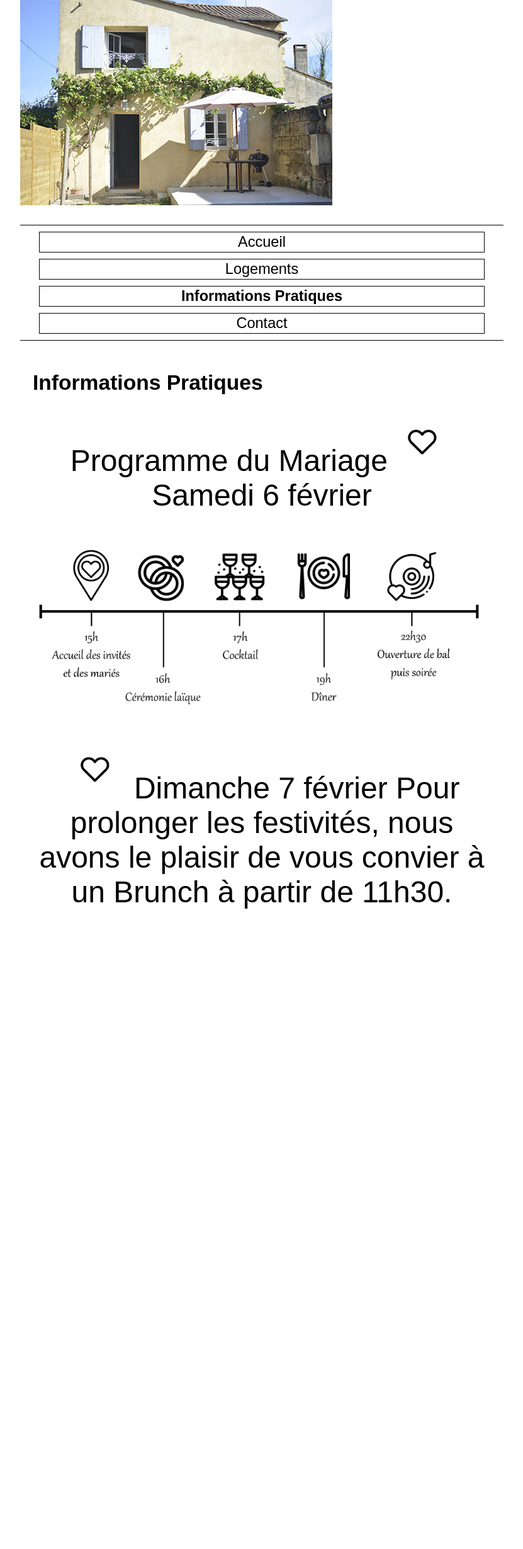
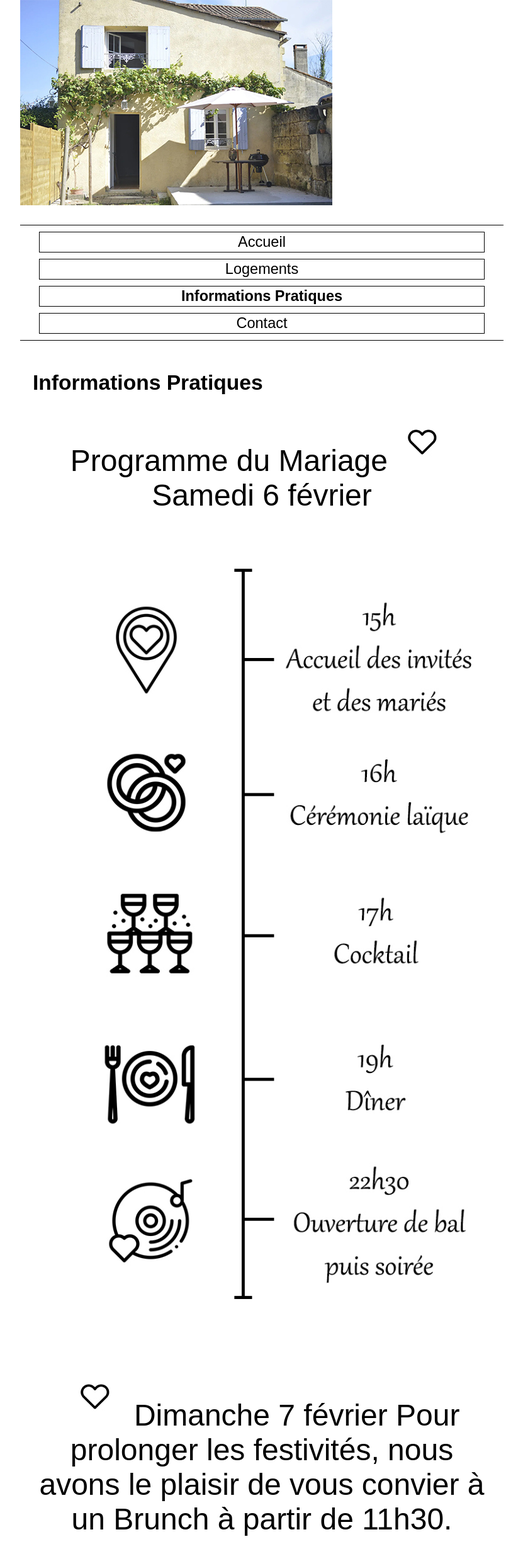
Before and after one commit to Germinal-A/Site-du-Mariage-de-Julia-et-Germain, a Jekyll site: the page built from informations-pratiques.md, in a window 1280 px wide. Shown: the whole page at 63% size, without its empty margins (224-1055 px from the left). Built offline with Jekyll 4.4.1, drawn with Linux system fonts in a browser that asks for light colours; some web fonts are replaced; before the commit the page ends 1464 px from its top, so only the background shows below that.

Commit message:
responsive example

```diff
--- a/informations-pratiques.md
+++ b/informations-pratiques.md
@@ -13,7 +13,8 @@
 
 <font size="75pt">Samedi 6 février
 
-<img src="assets/Programme.jpg" width="100%">
+<img src="assets/Programme.jpg" width="100%" class="large">
+<img src="assets/ProgrmameTel.jpg" width="100%" class="small">
 
 <img src="assets/coeur.jpg">
 
```
